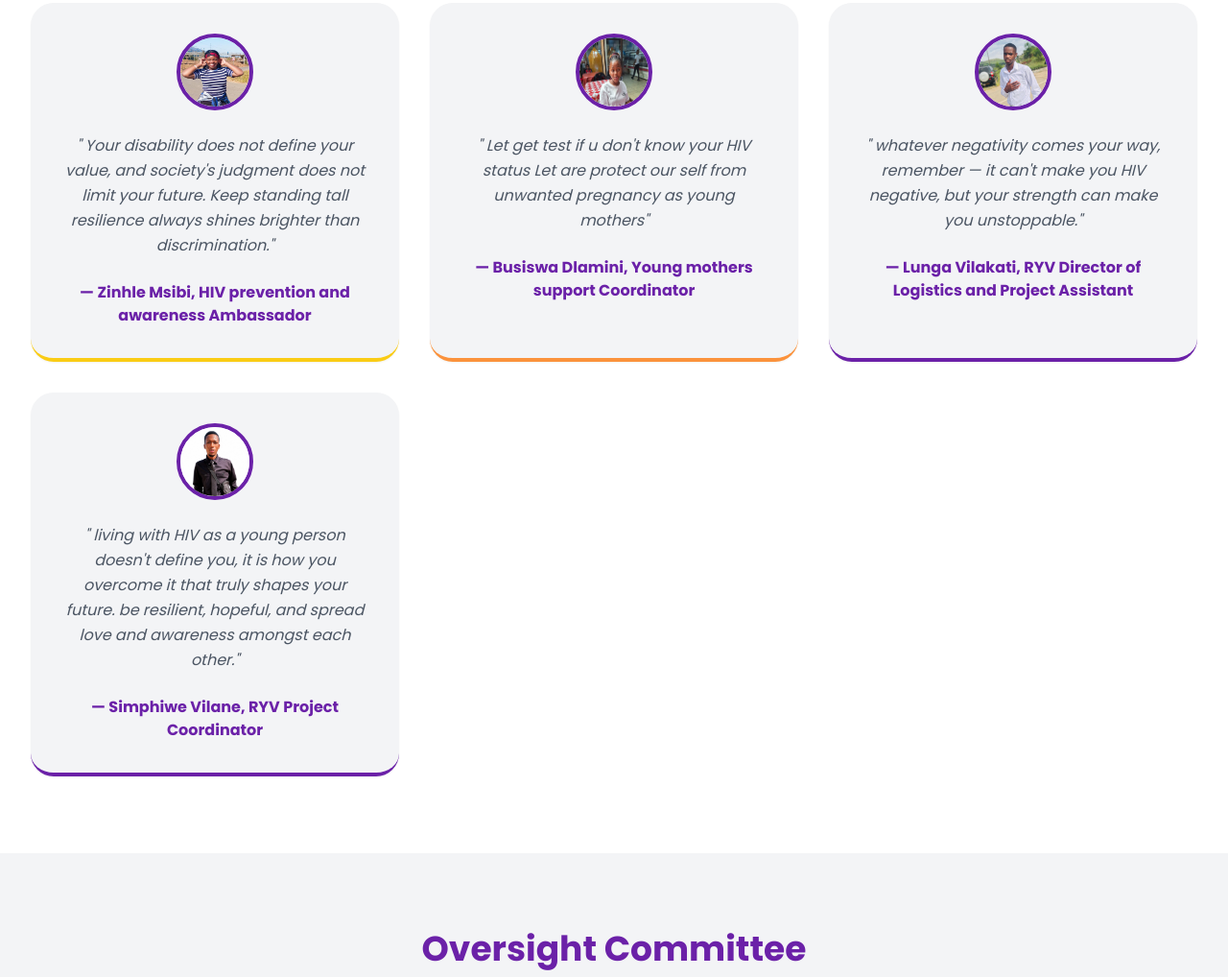
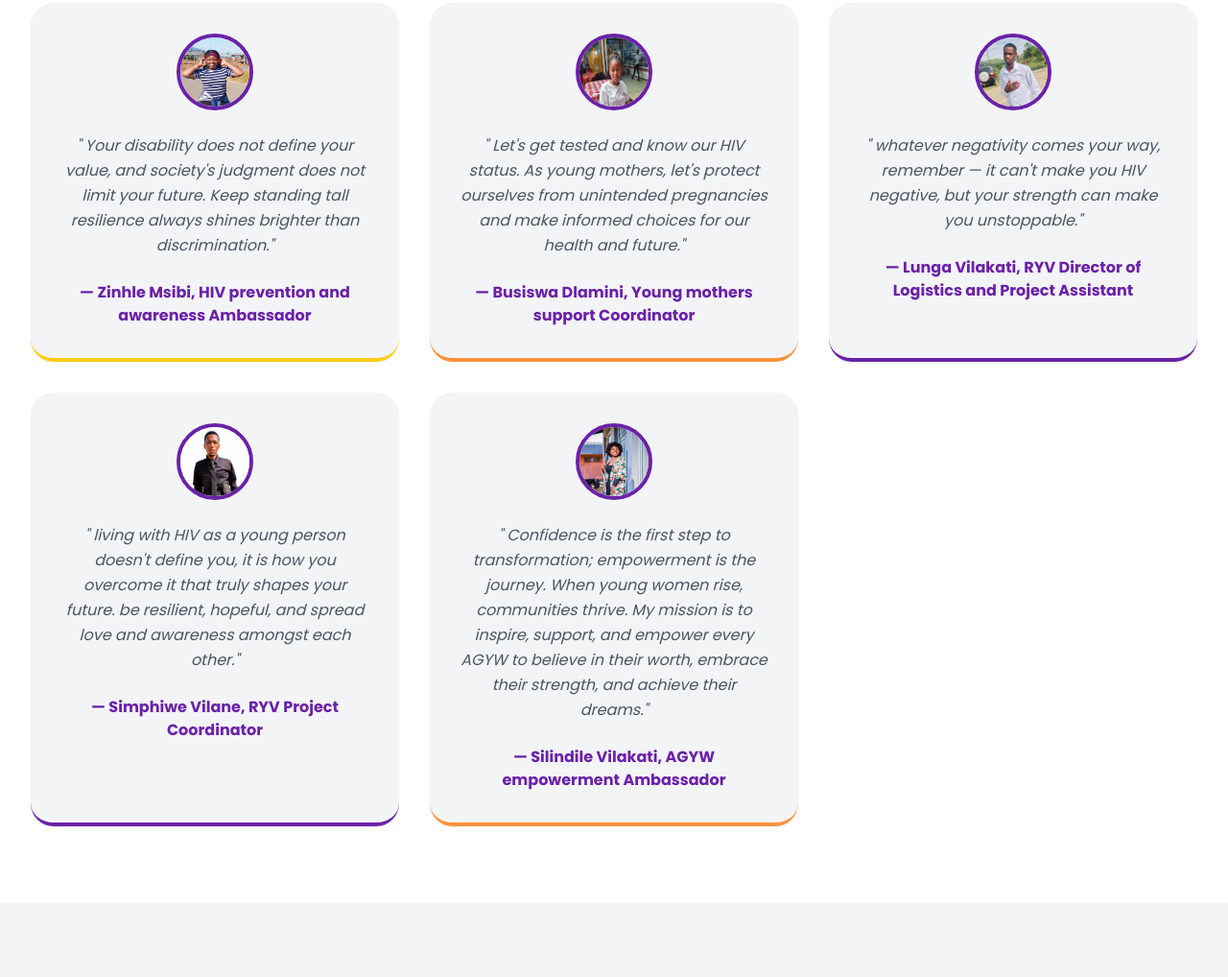
Before and after one commit to buhledlamini428-a11y/RYV, a website: page public/index.html in a window 1280 px wide. Shown: the part 3117-4135 px from the top of the page at 96% size. Drawn offline with nearby package versions, Linux system fonts and the light colour scheme; a small style sheet from the web is missing.

Commit message:
initial commit

```diff
--- a/public/index.html
+++ b/public/index.html
@@ -288,7 +288,7 @@
                 <div class="bg-ryvLightGray p-8 rounded-3xl shadow-sm hover:shadow-md transition-all border-b-4 border-ryvOrange" data-aos="zoom-in" data-aos-delay="200">
                     <img src="15.jpeg" class="w-20 h-20 rounded-full mx-auto mb-6 border-4 border-ryvPurple" alt="Youth Advocate">
                     <p class="text-gray-600 italic mb-6 leading-relaxed">
-                        " Let get test if u don't know  your  HIV status Let are protect our self from unwanted pregnancy as young mothers"                    </p>
+                        " Let's get tested and know our HIV status. As young mothers, let's protect ourselves from unintended pregnancies and make informed choices for our health and future."                    </p>
                     <h4 class="font-bold text-ryvPurple">— Busiswa Dlamini, Young mothers support Coordinator</h4>
                 </div>
 
@@ -307,6 +307,13 @@
                         " living with HIV as a young person doesn't define you, it is how you overcome it that truly shapes your future. be resilient, hopeful, and spread love and awareness amongst each other."
                     </p>
                     <h4 class="font-bold text-ryvPurple">— Simphiwe Vilane, RYV Project Coordinator</h4>
+                </div>
+                 <!-- Testimonial Card 8 (Edit the info inside this block) -->
+                <div class="bg-ryvLightGray p-8 rounded-3xl shadow-sm hover:shadow-md transition-all border-b-4 border-ryvOrange" data-aos="zoom-in" data-aos-delay="200">
+                    <img src="18.jpeg" class="w-20 h-20 rounded-full mx-auto mb-6 border-4 border-ryvPurple" alt="Youth Advocate">
+                    <p class="text-gray-600 italic mb-6 leading-relaxed">
+                        "  Confidence is the first step to transformation; empowerment is the journey. When young women rise, communities thrive. My mission is to inspire, support, and empower every AGYW to believe in their  worth, embrace their strength, and achieve their dreams."                    </p>
+                    <h4 class="font-bold text-ryvPurple">— Silindile Vilakati, AGYW empowerment Ambassador</h4>
                 </div>
             </div>
         </div>
```
Also changed, not shown: public/18.jpeg (added).
